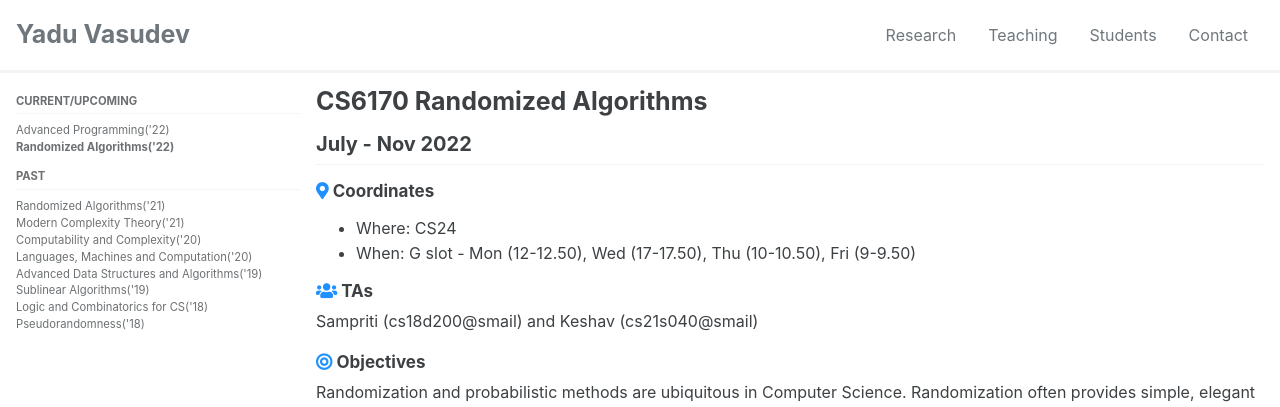
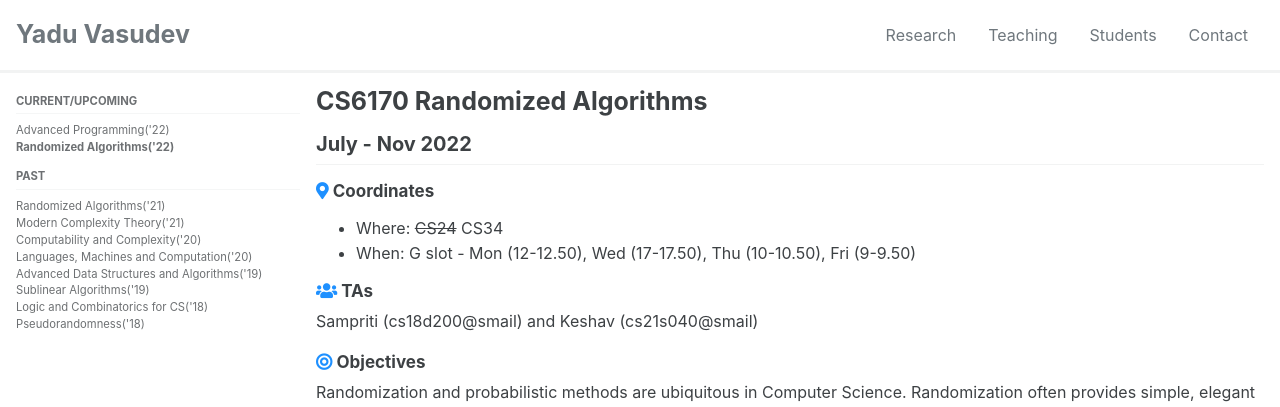
Before and after one commit to yaduvasudev/yaduvasudev.github.io, a Jekyll site: the page built from _pages/6170-22.md, in a window 1280 px wide and 900 px high. Shown: the top 407 px of the window. Built offline with Jekyll 4.4.1, drawn with Linux system fonts in a browser that asks for light colours; cached includes are drawn as plain includes.

Commit message:
Update 6170-22.md
Change classroom to CS34

```diff
--- a/_pages/6170-22.md
+++ b/_pages/6170-22.md
@@ -10,7 +10,7 @@ title: CS6170 Randomized Algorithms
 ## July - Nov 2022
 
 #### <i class="fas fa-map-marker-alt" style="color:DodgerBlue"></i> Coordinates
-- Where: CS24
+- Where: ~~CS24~~ CS34
 - When: G slot - Mon (12-12.50), Wed (17-17.50), Thu (10-10.50), Fri (9-9.50)
 
 #### <i class="fas fa-users" style="color:DodgerBlue"></i> TAs
```
